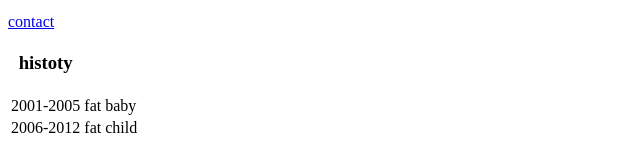
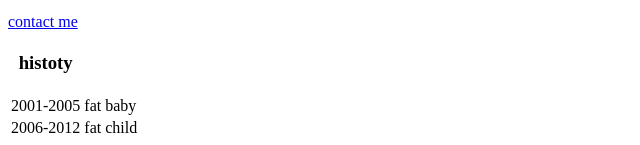
Before and after one commit to agambij/cv, a plain HTML site: page index.html in a window 1280 px wide. Shown: the part 687-832 px from the top of the page, 0-640 px from the left. Drawn offline with Linux system fonts and the light colour scheme.

Commit message:
Update index.html

```diff
--- a/index.html
+++ b/index.html
@@ -44,7 +44,7 @@
             <li>playing with monkey balls</li>
 
         </ol>
-        <a href="C:\Users\remi\.vscode\web development\contact.html">contact</a>
+        <a href="C:\Users\remi\.vscode\web development\contact.html">contact me</a>
         <table>
             <th>
                 <h3>histoty</h3>
```
